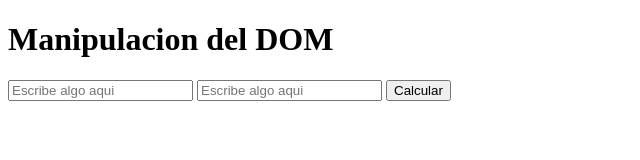
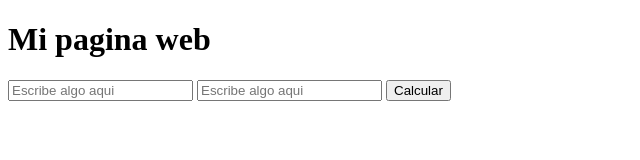
Before and after one commit to PabloExe22/manipulacion---dom, a plain HTML site: page index.html in a window 1280 px wide. Shown: the whole page, without its empty margins (0-640 px from the left). Drawn offline with Linux system fonts and the light colour scheme.

Commit message:
2do commit

```diff
--- a/index.html
+++ b/index.html
@@ -7,7 +7,7 @@
     <title>Document</title>
 </head>
 <body>
-    <h1>Manipulacion del DOM</h1>
+    <h1>Mi pagina web</h1>
 
     <input id="calculo1" placeholder="Escribe algo aqui" />
     <input id="calculo2" placeholder="Escribe algo aqui" />
```
